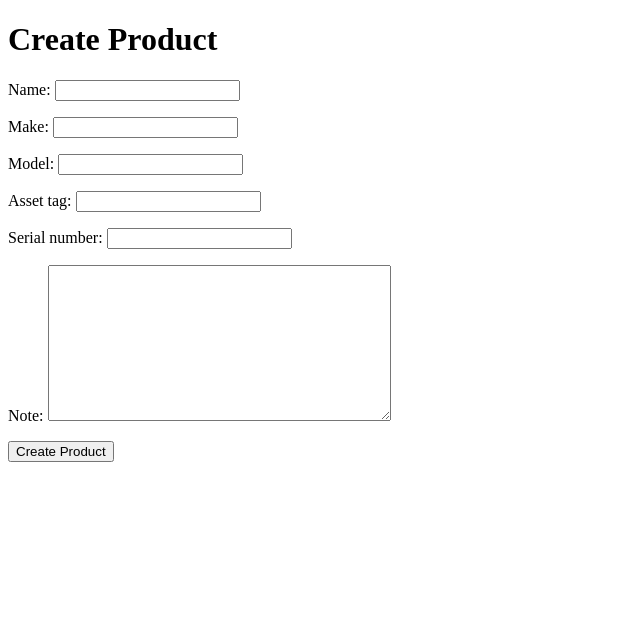
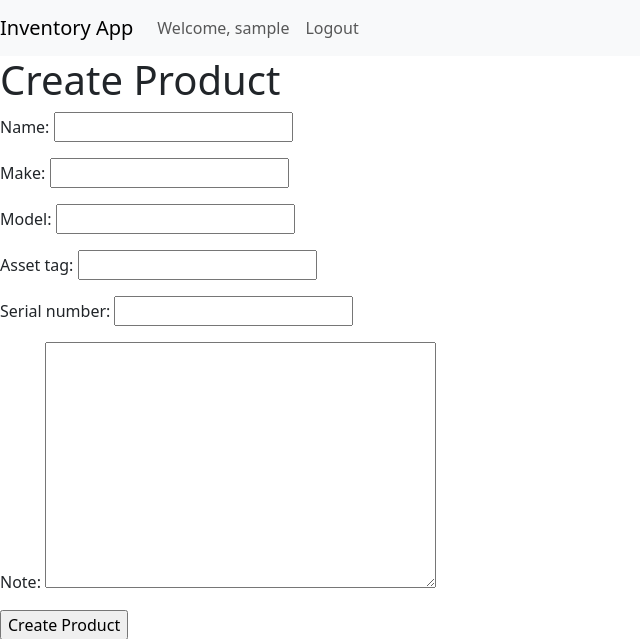
Before and after one commit to bsarifhsu/miniproject4BSari, a Django app: page /products/create/ in a window 1280 px wide. Shown: the top 639 px of the page, without its empty margins (0-640 px from the left). Run offline with Django 4.2, Linux system fonts and the light colour scheme; the visitor is signed in with stand-in values (Sample User, id 1).

Commit message:
NavBar added.

```diff
--- a/inventory/templates/base.html
+++ b/inventory/templates/base.html
@@ -2,13 +2,36 @@
 <html lang="en">
 <head>
     <title>{% block title %}Inventory App{% endblock %}</title>
+    <link href="https://cdn.jsdelivr.net/npm/bootstrap@5.3.2/dist/css/bootstrap.min.css" rel="stylesheet" integrity="sha384-T3c6CoIi6uLrA9TneNEoa7RxnatzjcDSCmG1MXxSR1GAsXEV/Dwwykc2MPK8M2HN" crossorigin="anonymous">
 </head>
 <body>
     <header>
         <!-- Your header content -->
     </header>
-    <nav>
-        <!-- Your navigation menu content -->
+    <nav class="navbar navbar-expand-lg navbar-light bg-light">
+        <a class="navbar-brand" href="#">Inventory App</a>
+        <button class="navbar-toggler" type="button" data-toggle="collapse" data-target="#navbarNav" aria-controls="navbarNav" aria-expanded="false" aria-label="Toggle navigation">
+            <span class="navbar-toggler-icon"></span>
+        </button>
+        <div class="collapse navbar-collapse" id="navbarNav">
+            <ul class="navbar-nav ml-auto">
+                {% if user.is_authenticated %}
+                <li class="nav-item">
+                    <span class="nav-link">Welcome, {{ user.username }}</span>
+                </li>
+                <li class="nav-item">
+                    <a class="nav-link" href="{% url 'logout' %}">Logout</a>
+                </li>
+                {% else %}
+                <li class="nav-item">
+                    <a class="nav-link" href="{% url 'login' %}">Login</a>
+                </li>
+                <li class="nav-item">
+                    <a class="nav-link" href="{% url 'signup' %}">Signup</a>
+                </li>
+                {% endif %}
+            </ul>
+        </div>
     </nav>
     <main>
         {% block content %}
@@ -18,4 +41,5 @@
         <!-- Your footer content -->
     </footer>
 </body>
+<script src="https://cdn.jsdelivr.net/npm/bootstrap@5.3.2/dist/js/bootstrap.bundle.min.js" integrity="sha384-C6RzsynM9kWDrMNeT87bh95OGNyZPhcTNXj1NW7RuBCsyN/o0jlpcV8Qyq46cDfL" crossorigin="anonymous"></script>
 </html>
--- a/miniproject4BSari/settings.py
+++ b/miniproject4BSari/settings.py
@@ -131,4 +131,5 @@ AUTHENTICATION_BACKENDS = (
 )
 
 LOGIN_REDIRECT_URL = 'inventory:product_list'
+LOGOUT_REDIRECT_URL = '/'  # Redirect to the root URL (home page)
 LOGIN_URL = 'login'  # This should match the name you provided in your URL patterns
```
